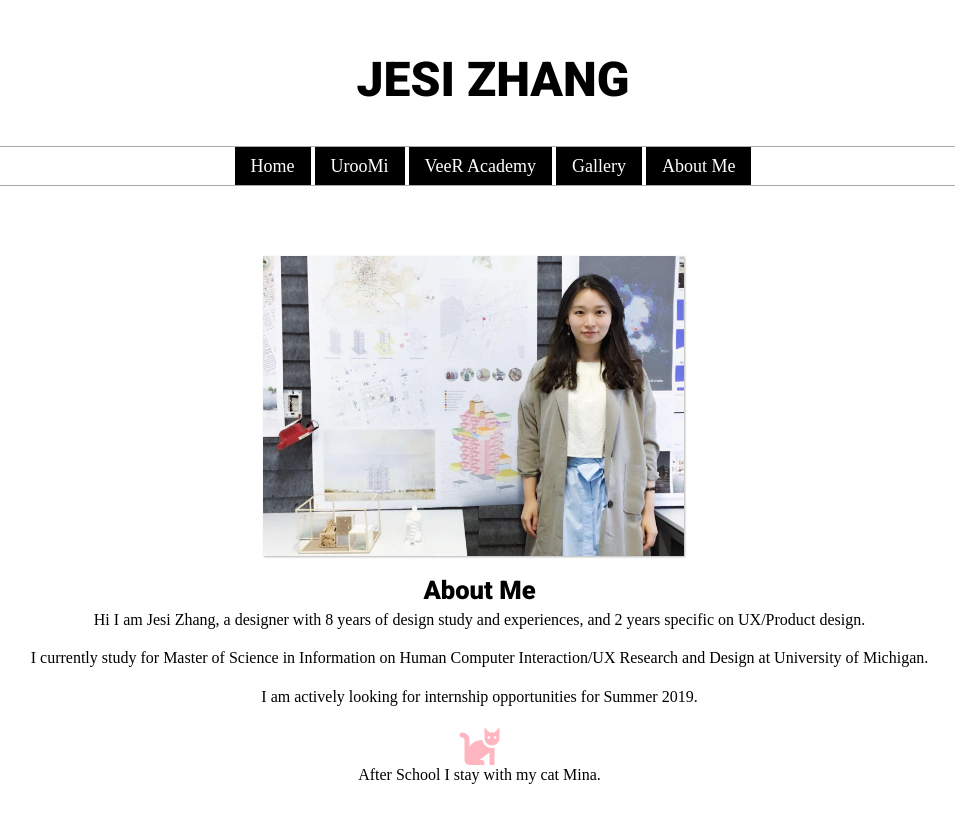
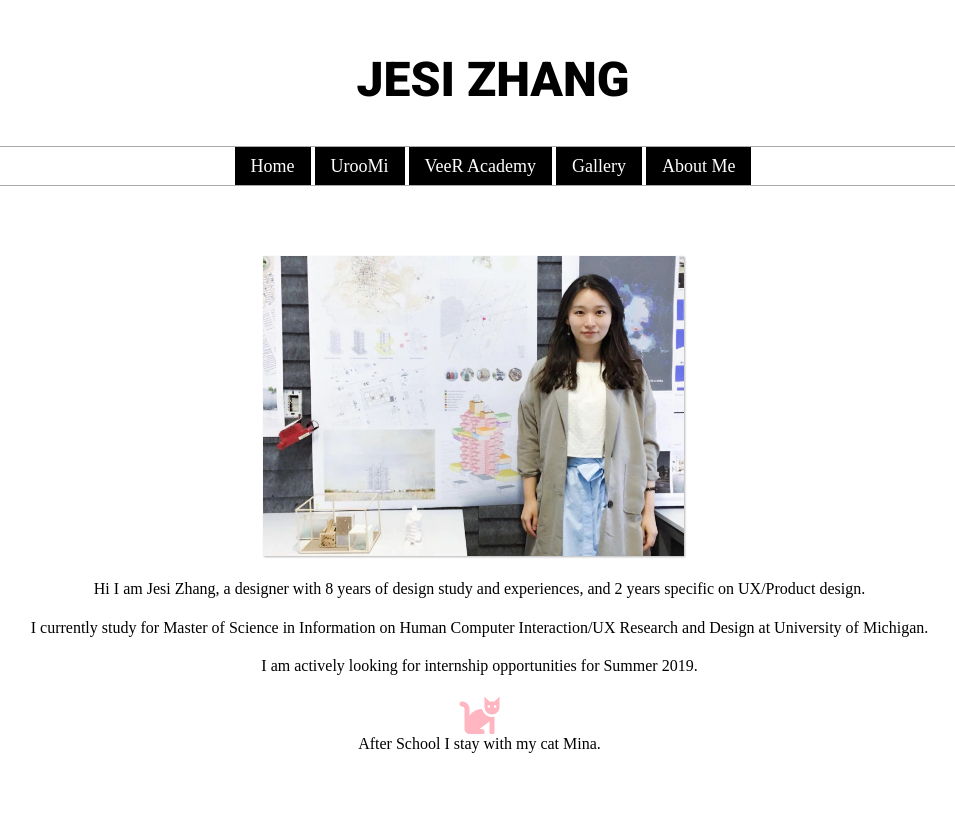
Before and after one commit to jesiz/responsive, a plain HTML site: page aboutme.html in a window 1280 px wide. Shown: the top 822 px of the page, without its empty margins (147-1102 px from the left). Drawn offline with Linux system fonts and the light colour scheme.

Commit message:
Add files via upload

```diff
--- a/aboutme.html
+++ b/aboutme.html
@@ -33,7 +33,7 @@
         <img src="images/aboutme.jpg" alt = "profile picture" width=auto height="300"/>
     </div>
   </div>
-  <h3>About Me</h3>
+  <br/>
   <p>Hi I am Jesi Zhang, a designer with 8 years of design study and experiences, and 2 years specific on UX/Product design. </p>
   <br/>
   <p>I currently study for Master of Science in Information on Human Computer Interaction/UX Research and Design at University of Michigan.</p>
```
